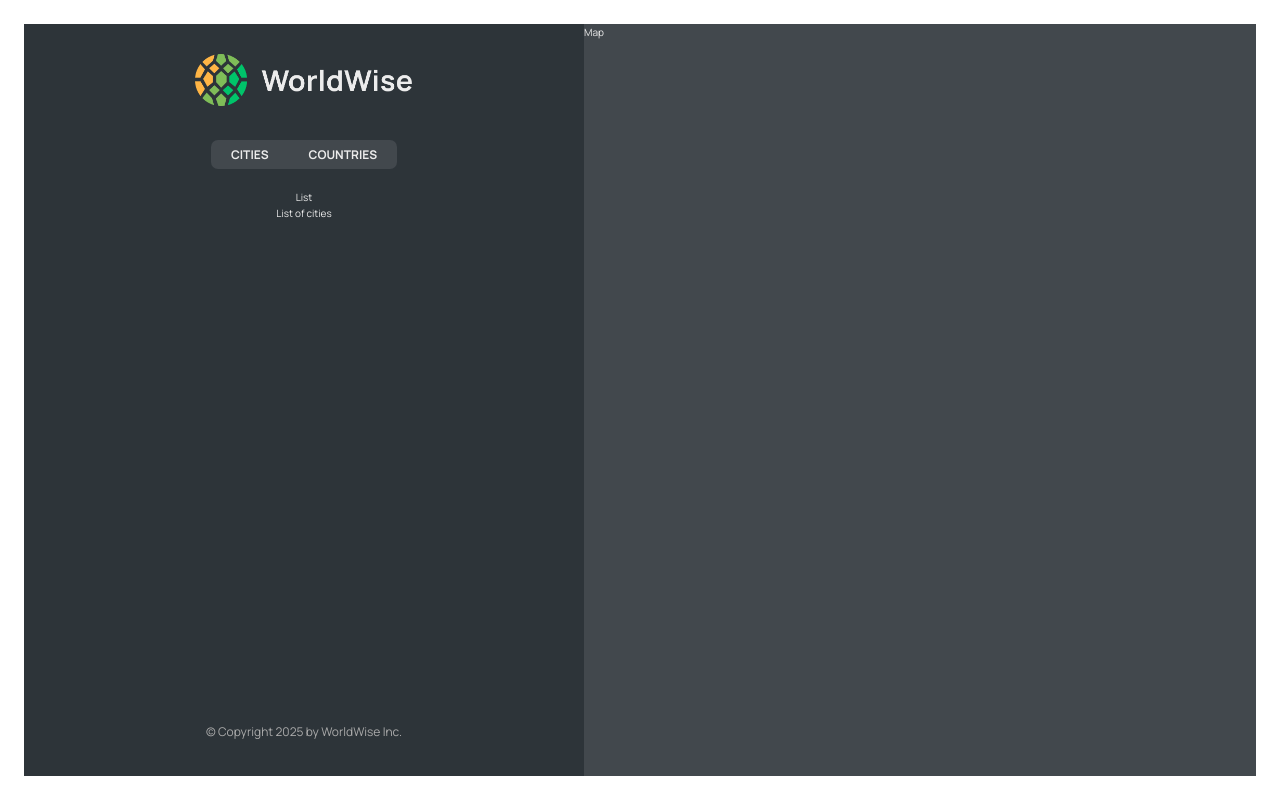
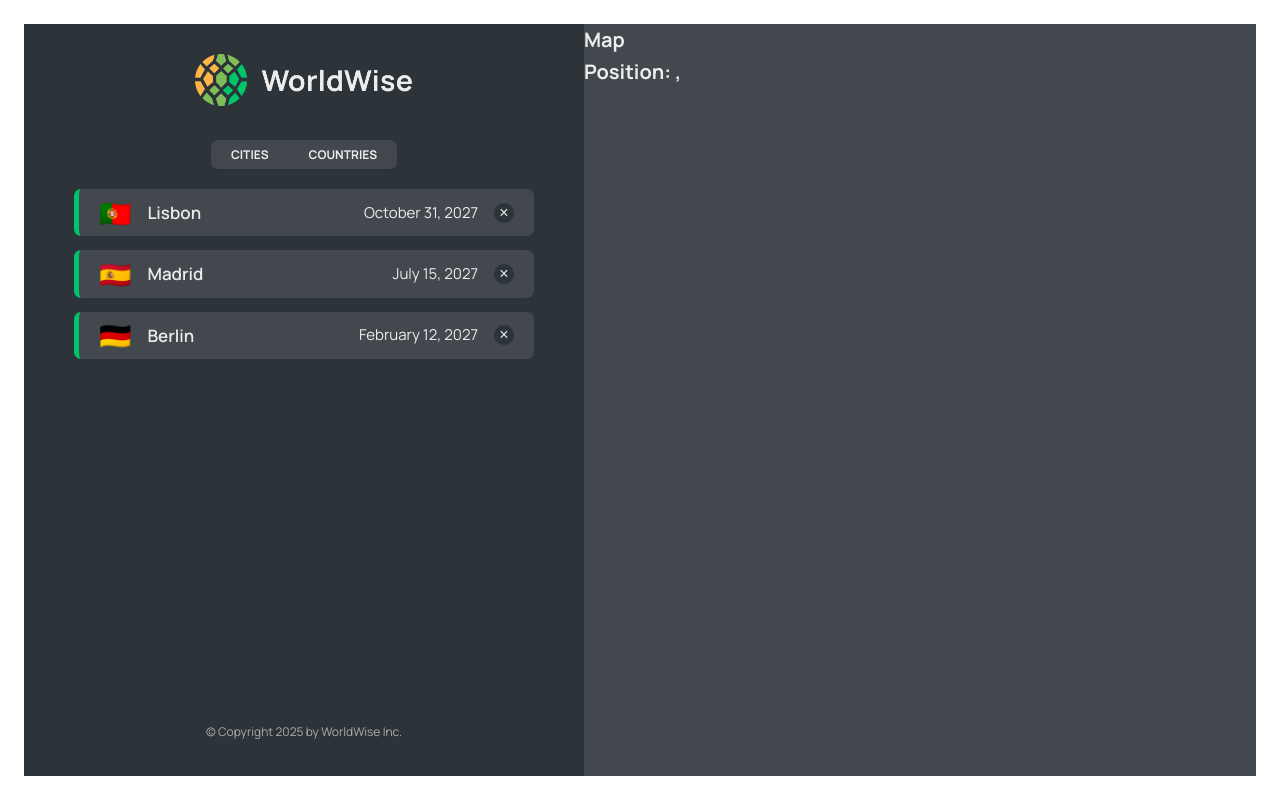
Before and after one commit to ErickfuentesIT/react-worldwise-app, a React (Vite) app: page /app in a window 1280 px wide. Built offline with nearby package versions, Linux system fonts and the light colour scheme; data requests are answered from the project's data file.

Commit message:
add: parametros en url

```diff
--- a/src/App.jsx
+++ b/src/App.jsx
@@ -1,3 +1,4 @@
+import { useEffect, useState } from "react";
 import { BrowserRouter, Route, Routes } from "react-router-dom";
 import Product from "./pages/Product";
 import Pricing from "./pages/Pricing";
@@ -6,12 +7,13 @@
 import Login from "./pages/Login";
 import AppLayout from "./pages/AppLayout";
 import CityList from "./components/CityList";
-import { useEffect, useState } from "react";
+import CountryList from "./components/CountryList";
+import City from "./components/City";
 
 const BASE_URL = "http://localhost:9000";
 
 function App() {
-  const [cities, setCities] = useState({});
+  const [cities, setCities] = useState([]);
   const [isLoading, setIsLoading] = useState(false);
 
   useEffect(function () {
@@ -34,9 +36,19 @@
     <BrowserRouter>
       <Routes>
         <Route path="app" element={<AppLayout />}>
-          <Route index element={<CityList />} />
-          <Route path="cities" element={<CityList />} />
-          <Route path="countries" element={<p>Countries</p>} />
+          <Route
+            index
+            element={<CityList cities={cities} isLoading={isLoading} />}
+          />
+          <Route
+            path="cities"
+            element={<CityList cities={cities} isLoading={isLoading} />}
+          />
+          <Route path="cities/:id" element={<City />} />
+          <Route
+            path="countries"
+            element={<CountryList cities={cities} isLoading={isLoading} />}
+          />
           <Route path="form" element={<p>Form</p>} />
         </Route>
         <Route path="/login" element={<Login />} />
--- a/src/components/City.jsx
+++ b/src/components/City.jsx
@@ -1,3 +1,4 @@
+import { useParams, useSearchParams } from "react-router-dom";
 import styles from "./City.module.css";
 
 const formatDate = (date) =>
@@ -9,6 +10,11 @@
   }).format(new Date(date));
 
 function City() {
+  const { id } = useParams();
+  const [searchParams, setSearchParams] = useSearchParams();
+  const lat = searchParams.get("lat");
+  const lng = searchParams.get("lng");
+
   // TEMP DATA
   const currentCity = {
     cityName: "Lisbon",
@@ -20,41 +26,47 @@
   const { cityName, emoji, date, notes } = currentCity;
 
   return (
-    <div className={styles.city}>
-      <div className={styles.row}>
-        <h6>City name</h6>
-        <h3>
-          <span>{emoji}</span> {cityName}
-        </h3>
-      </div>
+    <>
+      <h1>City {id}</h1>
+      <p>
+        Position: {lat}, {lng}
+      </p>
+    </>
+    // <div className={styles.city}>
+    //   <div className={styles.row}>
+    //     <h6>City name</h6>
+    //     <h3>
+    //       <span>{emoji}</span> {cityName}
+    //     </h3>
+    //   </div>
 
-      <div className={styles.row}>
-        <h6>You went to {cityName} on</h6>
-        <p>{formatDate(date || null)}</p>
-      </div>
+    //   <div className={styles.row}>
+    //     <h6>You went to {cityName} on</h6>
+    //     <p>{formatDate(date || null)}</p>
+    //   </div>
 
-      {notes && (
-        <div className={styles.row}>
-          <h6>Your notes</h6>
-          <p>{notes}</p>
-        </div>
-      )}
+    //   {notes && (
+    //     <div className={styles.row}>
+    //       <h6>Your notes</h6>
+    //       <p>{notes}</p>
+    //     </div>
+    //   )}
 
-      <div className={styles.row}>
-        <h6>Learn more</h6>
-        <a
-          href={`https://en.wikipedia.org/wiki/${cityName}`}
-          target="_blank"
-          rel="noreferrer"
-        >
-          Check out {cityName} on Wikipedia &rarr;
-        </a>
-      </div>
+    //   <div className={styles.row}>
+    //     <h6>Learn more</h6>
+    //     <a
+    //       href={`https://en.wikipedia.org/wiki/${cityName}`}
+    //       target="_blank"
+    //       rel="noreferrer"
+    //     >
+    //       Check out {cityName} on Wikipedia &rarr;
+    //     </a>
+    //   </div>
 
-      <div>
-        <ButtonBack />
-      </div>
-    </div>
+    //   <div>
+    //     <ButtonBack />
+    //   </div>
+    // </div>
   );
 }
 
--- /dev/null
+++ b/src/components/CityItem.jsx
@@ -0,0 +1,27 @@
+import { Link } from "react-router-dom";
+import styles from "./CityItem.module.css";
+
+const formatDate = (date) =>
+  new Intl.DateTimeFormat("en", {
+    day: "numeric",
+    month: "long",
+    year: "numeric",
+  }).format(new Date(date));
+
+export default function CityItem({ city }) {
+  const { cityName, emoji, date, id, position } = city;
+
+  return (
+    <li>
+      <Link
+        className={styles.cityItem}
+        to={`${id}?lat=${position.lat}&lng=${position.lng}`}
+      >
+        <span className={styles.emoji}>{emoji}</span>
+        <h3 className={styles.name}>{cityName}</h3>
+        <time className={styles.date}>{formatDate(date)}</time>
+        <button className={styles.deleteBtn}>&times;</button>
+      </Link>
+    </li>
+  );
+}
--- a/src/components/CityItem.module.css
+++ b/src/components/CityItem.module.css
@@ -4,7 +4,6 @@
   display: flex;
   gap: 1.6rem;
   align-items: center;
-
   background-color: var(--color-dark--2);
   border-radius: 7px;
   padding: 1rem 2rem;
--- a/src/components/CityList.jsx
+++ b/src/components/CityList.jsx
@@ -1,5 +1,21 @@
+import Spinner from "./Spinner";
+import CityItem from "./CityItem";
 import styles from "./CityList.module.css";
+import Message from "./Message";
 
-export default function CityList() {
-  return <ul className={styles.CityList}>List</ul>;
+export default function CityList({ cities, isLoading }) {
+  if (isLoading) return <Spinner />;
+
+  if (!cities.length)
+    return (
+      <Message message="Add your first city by clicking on a city on the map" />
+    );
+
+  return (
+    <ul className={styles.cityList}>
+      {cities.map((city) => (
+        <CityItem city={city} key={city.id} />
+      ))}
+    </ul>
+  );
 }
--- /dev/null
+++ b/src/components/CountryList.jsx
@@ -0,0 +1,27 @@
+import Spinner from "./Spinner";
+import CountryItem from "./CountryItem";
+import styles from "./CountryList.module.css";
+import Message from "./Message";
+
+export default function CountryList({ cities, isLoading }) {
+  if (isLoading) return <Spinner />;
+
+  if (!cities.length)
+    return (
+      <Message message="Add your first country by clicking on a country on the map" />
+    );
+
+  const countries = cities.reduce((arr, city) => {
+    if (!arr.map((el) => el.country).includes(city.country))
+      return [...arr, { country: city.country, emoji: city.emoji }];
+    else return arr;
+  }, []);
+
+  return (
+    <ul className={styles.countryList}>
+      {countries.map((country) => (
+        <CountryItem country={country} />
+      ))}
+    </ul>
+  );
+}
--- a/src/components/Map.jsx
+++ b/src/components/Map.jsx
@@ -1,4 +1,16 @@
+import { useSearchParams } from "react-router-dom";
 import styles from "./Map.module.css";
 export default function Map() {
-  return <div className={styles.mapContainer}>Map</div>;
+  const [searchParams, setSearchParams] = useSearchParams();
+  const lat = searchParams.get("lat");
+  const lng = searchParams.get("lng");
+
+  return (
+    <div className={styles.mapContainer}>
+      <h1>Map</h1>
+      <h1>
+        Position: {lat}, {lng}
+      </h1>
+    </div>
+  );
 }
--- a/src/components/SideBar.jsx
+++ b/src/components/SideBar.jsx
@@ -10,7 +10,6 @@
       <Logo />
       <AppNav />
       <Outlet />
-      <p>List of cities</p>
       <Footer />
     </div>
   );
```
